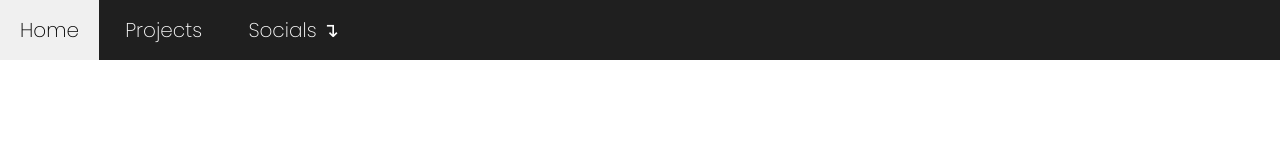
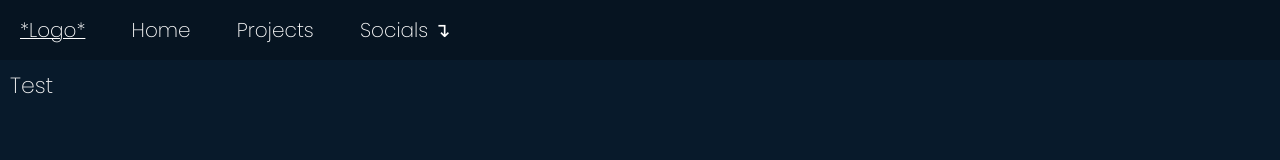
Before and after one commit to JoeriVDW/JoeriVDW.github.io, a plain HTML site: page index.html in a window 1280 px wide. Drawn offline with Linux system fonts and the light colour scheme.

Commit message:
Change style & Colors

```diff
--- a/index.html
+++ b/index.html
@@ -6,9 +6,11 @@
     <title>Website</title>
 </head>
 <body>
+    <header>
         <div class="container">
             <nav>
                 <ul>
+                    <li><a href="#">*Logo*</a></li>
                     <li><a href="#">Home</a></li>
                     <li><a href="#">Projects</a></li>
                     <li>
@@ -21,5 +23,9 @@
                 </ul>
             </nav>
         </div>
+    </header>
+    <div class="container--info">
+        <div class="main--info">Test</div>
+    </div>
 </body>
 </html>
--- a/styles.css
+++ b/styles.css
@@ -1,25 +1,54 @@
 @import url('https://fonts.googleapis.com/css2?family=Orbitron:wght@400;800&family=Poppins:wght@200&display=swap');
+
+
+:root {
+    --dark-gray: #1f1f1f;
+    --gray: #2f2f2f;
+    --white: #f0f0f0;
+
+    --primary-0: #15202B;
+    --primary-1: #112C45;
+    --primary-2: #264059;
+    --primary-3: #080A0C;
+    --primary-4: #081A2B;
+    --primary-5: #061421;
+
+    --rgba-primary-0: rgba( 21, 32, 43,1);
+    --rgba-primary-1: rgba( 17, 44, 69,1);
+    --rgba-primary-2: rgba( 38, 64, 89,1);
+    --rgba-primary-3: rgba(  8, 10, 12,1);
+    --rgba-primary-4: rgba(  8, 26, 43,1);
+}
 
 body {
     margin: 0;
     padding: 0;
     font-size:22px;
     line-height: 32px;
-    color: #ffffff;
+    color: var(--white);
     word-wrap:break-word !important;
     font-family: "Poppins", sans-serif;
+    background-color: var(--primary-4);
 }
 
 .container {
     margin: 0 auto;
 }
 
+.container--info {
+    display: flex;
+    justify-content: space-between;
+    padding: 10px;
+    height: 100%;
+}
+
+
 a {
-    color: #f0f0f0;
+    color: var(--white);
 }
 
 nav {
-    background-color: #1f1f1f;
+    background-color: var(--primary-5);
 }
 
 nav ul {
@@ -31,11 +60,12 @@ nav ul {
 
 nav ul li {
     display: inline-block;
-    background-color: #1f1f1f;
+    background-color: var(--primary-5);
 }
 
 /* Main Nav */
 nav a {
+
     display: block;
     padding: 0 20px;
     font-size: 20px;
@@ -45,8 +75,9 @@ nav a {
 }
 
 nav a:hover {
-    background-color: #f0f0f0;
-    color: #000;
+    /*background-color: var(--white);*/
+    color: #fff;
+    text-decoration: underline #fff solid 5%;
 }
 
 /* Hide Dropdowns */
@@ -55,7 +86,6 @@ nav ul ul {
     position: absolute;
     top: 60px; /* Line height of main nav */
 }
-
 
 nav ul li:hover > ul {
     display: inherit;
@@ -67,6 +97,7 @@ nav ul ul li {
     float: none;
     display: list-item;
     position: relative;
+    background-color: var(--primary-5);
 }
 
 li > a:after { content:  ' \21B4'; }
```
Lines whose indentation alone changed are shown as unchanged.
